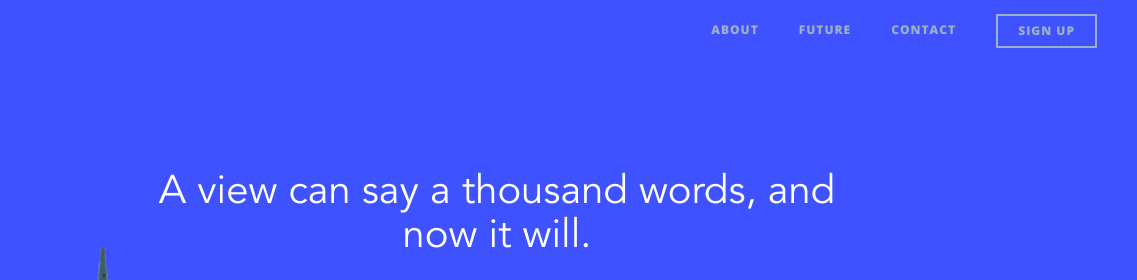
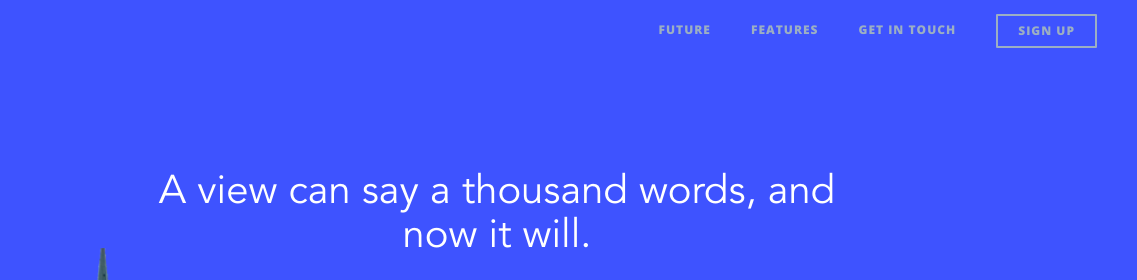
Before and after one commit to knurm/Exp-lore, a website: page index.html in a window 1280 px wide. Shown: the top 280 px of the page, 143-1280 px from the left. Drawn offline with nearby package versions, Linux system fonts and the light colour scheme.

Commit message:
did more minor changes

```diff
--- a/index.html
+++ b/index.html
@@ -50,13 +50,13 @@
             <div class="collapse navbar-collapse" id="bs-example-navbar-collapse-1">
                 <ul class="nav navbar-nav navbar-right" style="padding-right: 10px;">
                     <li>
-                        <a href="#p" style="color: #9cafc3">ABOUT</a>
+                        <a href="#future" style="color: #9cafc3">FUTURE</a>
                     </li>
                     <li>
-                        <a href="#p" style="color: #9cafc3">FUTURE</a>
+                        <a href="#features" style="color: #9cafc3">FEATURES</a>
                     </li>
                     <li>
-                        <a href="#" style="color: #9cafc3">CONTACT</a>
+                        <a href="#getintouch" style="color: #9cafc3">GET IN TOUCH</a>
                     </li>
                     <li>
                         <a href="#" style="border: 2px solid #9cafc3; border-radius: 1px; margin: 14px 0px 0px 20px; padding: 5px 20px 5px 20px; color: #9cafc3;">SIGN UP</a>
@@ -98,7 +98,7 @@
 
     <!-- Main Content -->
     <div class="">
-        <section class="" style="background-color: #ffffff; height: 850px">
+        <section id="future" class="F" style="background-color: #ffffff; height: 850px">
             <div class="">
                 <div class="row" style="padding-top:30px;">
                     <div class="col-md-2"></div>
@@ -118,9 +118,9 @@
                 </div>
             </div>
         </section>
-        <section class="" style="background-color: #f3f5f8; height: 800px">
+        <section id="features" class="" style="background-color: #f3f5f8; height: 820px">
             <div class="container">
-                <div class="row" style="padding-top:20px">
+                <div class="row" style="padding-top:20px;">
                     <table class="gray-text" ; style="text-align: center; ">
                         <tr>
                             <td style="width:20%"></td>
@@ -149,7 +149,7 @@
                 </div>
             </div>
         </section>
-        <section class="" style="background-color: #ffffff; height: 400px">
+        <section id="getintouch" class="" style="background-color: #ffffff; height: 400px">
             <div class="container">
                 <div class="row">
                     <div class="col-lg-2"></div>
```
